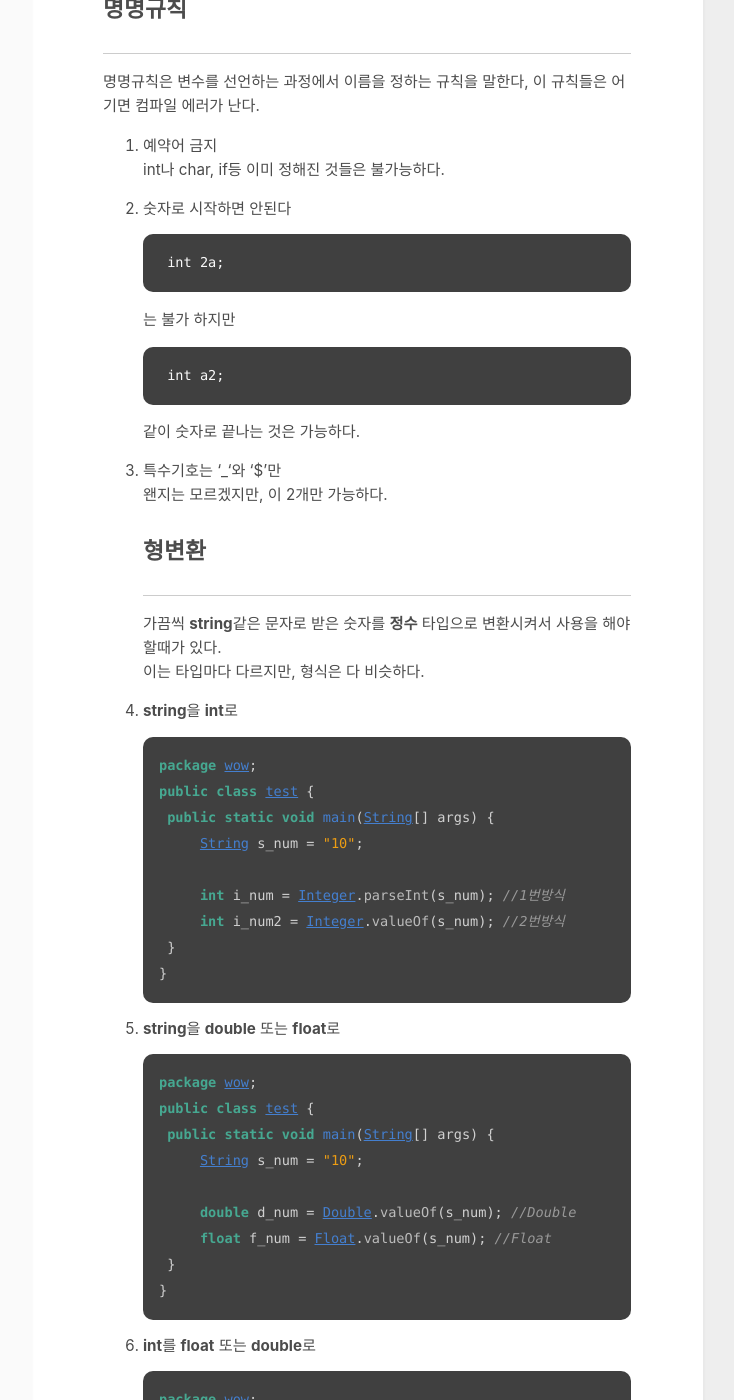
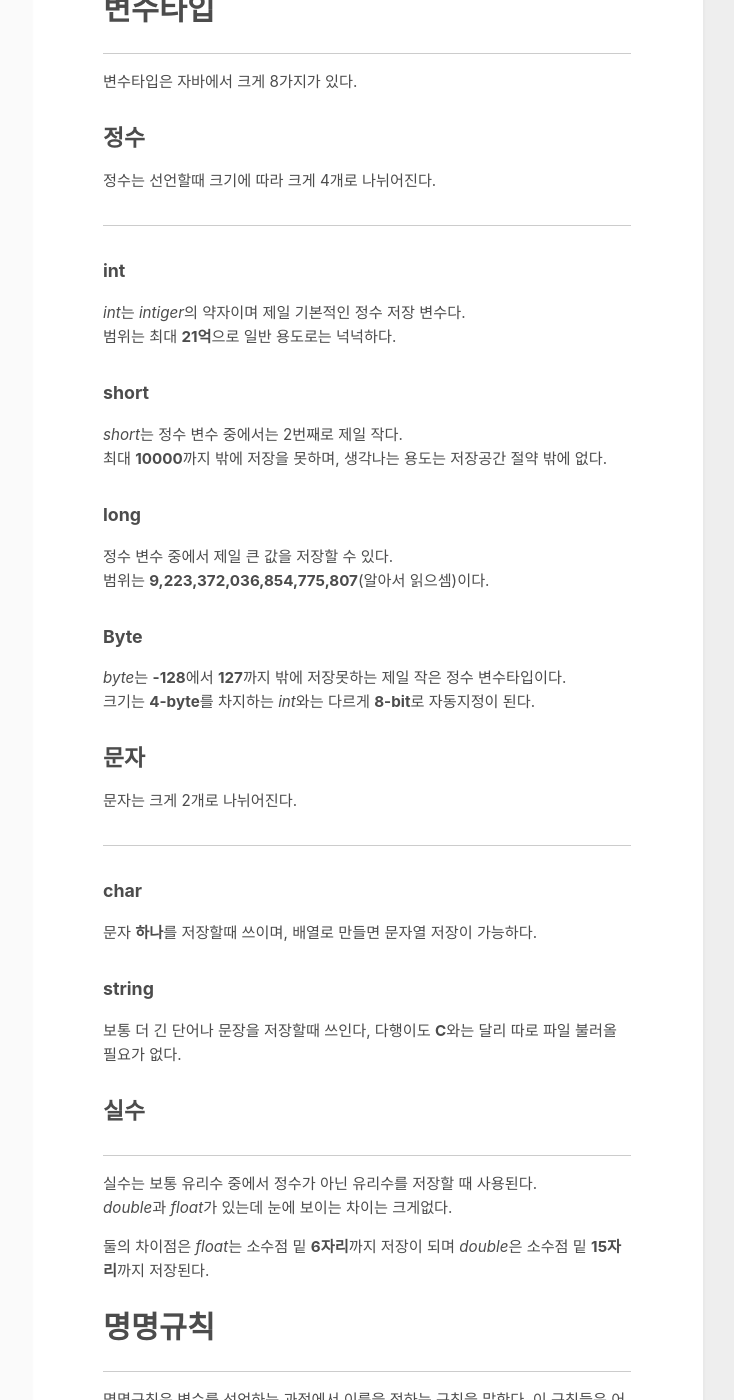
Before and after one commit to Re-MoNu/blog, a Jekyll site: the page built from _posts/2021-04-11-JavaTypesHow.md, in a window 1280 px wide and 1400 px high, scrolled down 524 px. Shown: the whole window, without its empty margins (417-1151 px from the left). Built offline with Jekyll 4.4.1, drawn with Linux system fonts in a browser that asks for light colours; some of the changed text lies outside the part shown.

Commit message:
JavaTypes Removed and Added other thing

````diff
--- a/_posts/2021-04-11-JavaTypesHow.md
+++ b/_posts/2021-04-11-JavaTypesHow.md
@@ -9,8 +9,41 @@ comments: true
 ```java
 [변수타입] (이름);
 ```
-으로 선언한다. 변수타입의 종류들은 [여기서](https://re-monu.github.io/blog/2021-02/JavaTypes) 확인할 수 있다.
-## 명명규칙
+으로 선언한다.
+# 변수타입
+- - -
+변수타입은 자바에서 크게 8가지가 있다.
+
+## 정수
+정수는 선언할때 크기에 따라 크게 4개로 나뉘어진다.
+- - -
+### int
+*int*는 *intiger*의 약자이며 제일 기본적인 정수 저장 변수다.
+범위는 최대 **21억**으로 일반 용도로는 넉넉하다.
+### short
+*short*는 정수 변수 중에서는 2번째로 제일 작다.
+최대 **10000**까지 밖에 저장을 못하며, 생각나는 용도는 저장공간 절약 밖에 없다.
+### long
+정수 변수 중에서 제일 큰 값을 저장할 수 있다.
+범위는 **9,223,372,036,854,775,807**(알아서 읽으셈)이다.
+
+### Byte
+*byte*는 **-128**에서 **127**까지 밖에 저장못하는 제일 작은 정수 변수타입이다.
+크기는 **4-byte**를 차지하는 *int*와는 다르게 **8-bit**로 자동지정이 된다.
+## 문자
+문자는 크게 2개로 나뉘어진다.
+- - -
+### char
+문자 **하나**를 저장할때 쓰이며, 배열로 만들면 문자열 저장이 가능하다.
+### string
+보통 더 긴 단어나 문장을 저장할때 쓰인다, 다행이도 **C**와는 달리 따로 파일 불러올 필요가 없다.
+## 실수
+- - -
+실수는 보통 유리수 중에서 정수가 아닌 유리수를 저장할 때 사용된다.
+*double*과 *float*가 있는데 눈에 보이는 차이는 크게없다.
+
+둘의 차이점은 *float*는 소수점 밑 **6자리**까지 저장이 되며 *double*은 소수점 밑 **15자리**까지 저장된다.
+# 명명규칙
 - - -
 명명규칙은 변수를 선언하는 과정에서 이름을 정하는 규칙을 말한다, 이 규칙들은 어기면 컴파일 에러가 난다.
 1. 예약어 금지
@@ -28,7 +61,7 @@ int나 char, if등 이미 정해진 것들은 불가능하다.
 
 3. 특수기호는 '_'와 '$'만
 왠지는 모르겠지만, 이 2개만 가능하다.
-## 형변환
+# 형변환
 - - -
 가끔씩 **string**같은 문자로 받은 숫자를 **정수** 타입으로 변환시켜서 사용을 해야할때가 있다.
 이는 타입마다 다르지만, 형식은 다 비슷하다.
@@ -69,4 +102,12 @@ public class test {
 }
 ```
 
-더 적고싶지만 매우 피곤하기 때문에 그만 적고 가야지
+다 적으면 너무 많지만 대부분 형식은
+```java
+a = 변수타입.valueOf(strNum); //String 타입인 strNum을 "변수타입"으로 변환
+```
+이거나
+```java
+a = (변수타입)DoublNum //double 타입인 DoublNum을 "변수타입"으로 변환
+```
+일때가 많다.
````
Also changed, not shown: _posts/2021-02-28-JavaTypes.md (deleted, +0 -32 lines).
